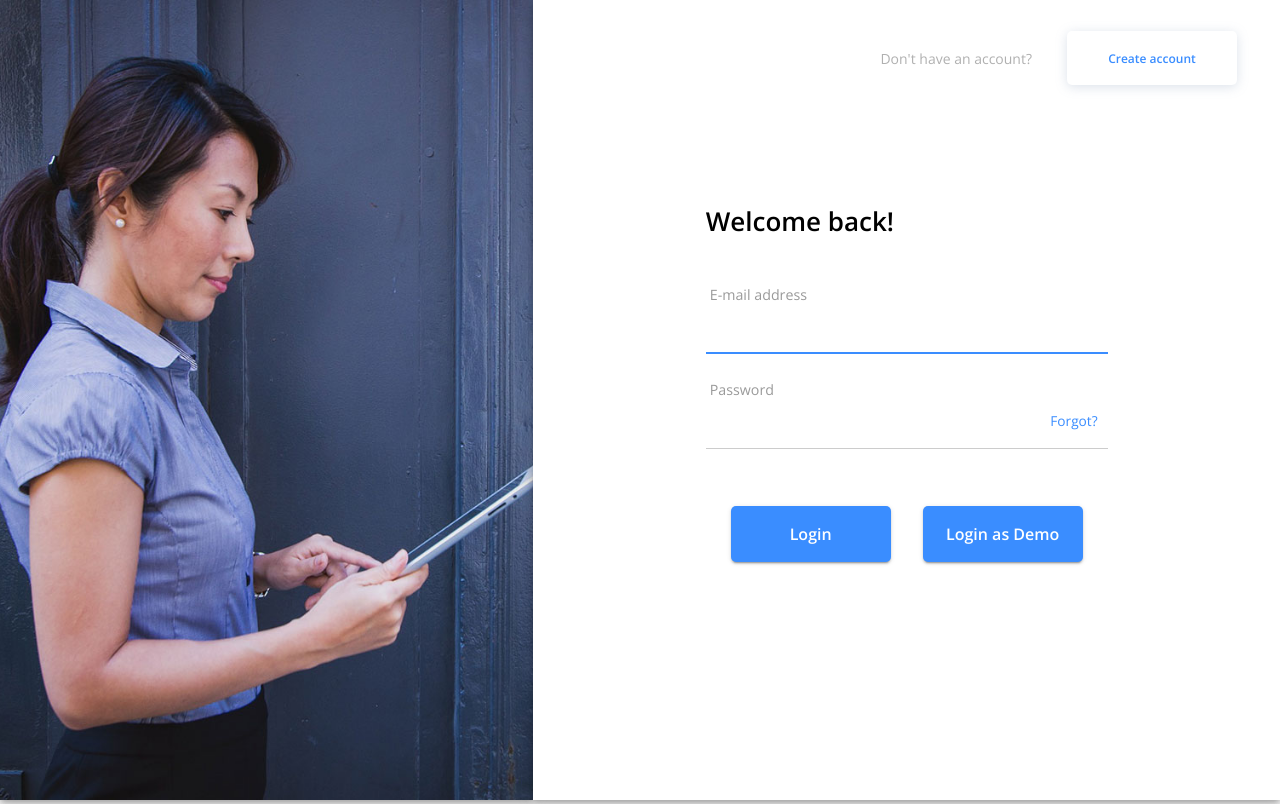
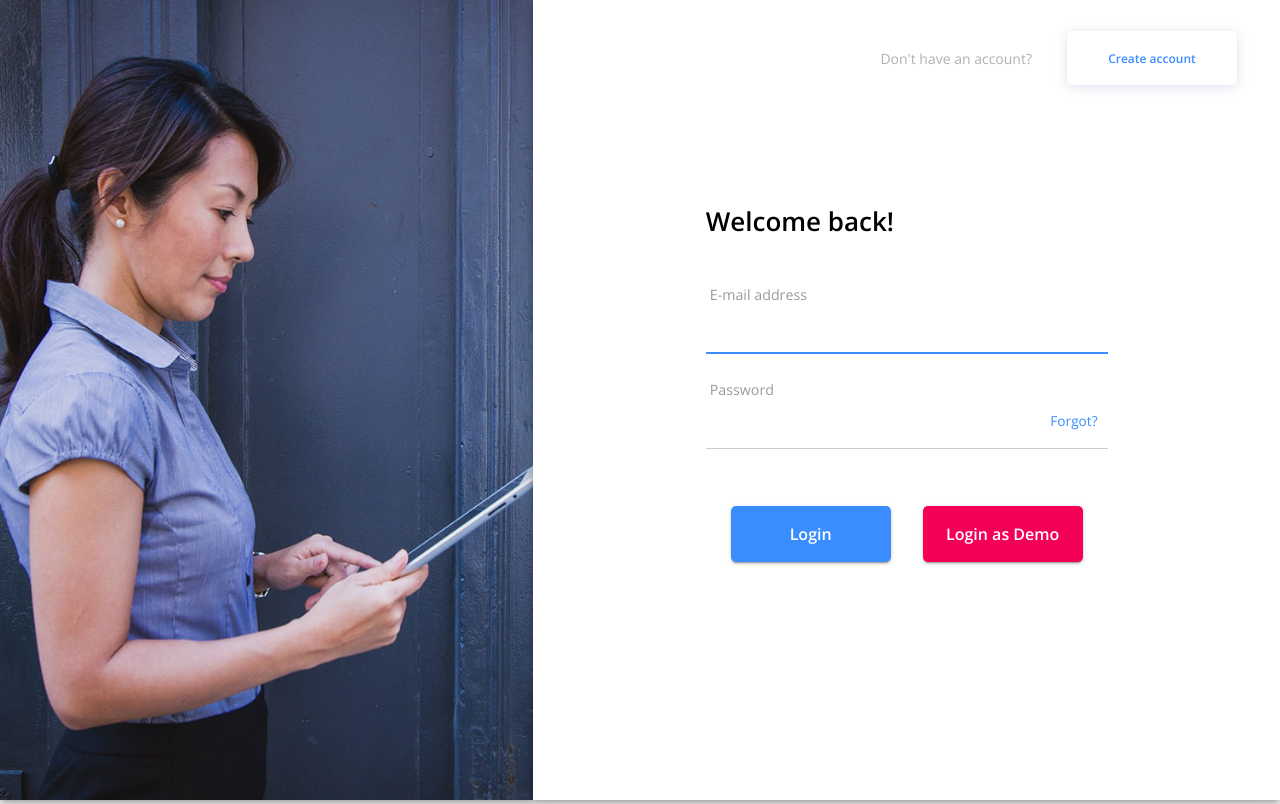
Before and after one commit to hatchways/team-water-polo, a React (Create React App) app in the folder client/: page /login in a window 1280 px wide. Built offline with nearby package versions, Linux system fonts and the light colour scheme; no server answers.

Commit message:
create a seperate component for demo login button

```diff
--- a/client/src/components/AuthHeader/useStyles.ts
+++ b/client/src/components/AuthHeader/useStyles.ts
@@ -7,6 +7,9 @@ const useStyles = makeStyles((theme) => ({
     alignItems: 'center',
     display: 'flex',
     flexWrap: 'wrap',
+    [theme.breakpoints.down('sm')]: {
+      justifyContent: 'center',
+    },
   },
   accAside: {
     fontSize: 14,
--- /dev/null
+++ b/client/src/components/DemoLoginButton/DemoLoginButton.tsx
@@ -0,0 +1,35 @@
+import Button from '@material-ui/core/Button';
+import login from '../../helpers/APICalls/login';
+import useStyles from './useStyles';
+import { useAuth } from '../../context/useAuthContext';
+import { useSnackBar } from '../../context/useSnackbarContext';
+
+export default function DemoButton(): JSX.Element {
+  const classes = useStyles();
+  const { updateLoginContext } = useAuth();
+  const { updateSnackBarMessage } = useSnackBar();
+
+  const demoLogin = async () => {
+    const email = 'demo@demo.com';
+    const password = 'test12345';
+    const data = await login(email, password);
+    if (data.success) {
+      updateLoginContext(data.success);
+    }
+    if (data.error) {
+      updateSnackBarMessage(data.error.message);
+    }
+  };
+  return (
+    <Button
+      onClick={demoLogin}
+      type="button"
+      size="large"
+      variant="contained"
+      color="secondary"
+      className={classes.demo}
+    >
+      Login as Demo
+    </Button>
+  );
+}
--- /dev/null
+++ b/client/src/components/DemoLoginButton/useStyles.ts
@@ -0,0 +1,16 @@
+import { makeStyles } from '@material-ui/core/styles';
+
+const useStyles = makeStyles((theme) => ({
+  demo: {
+    margin: theme.spacing(3, 2, 2),
+    padding: 10,
+    width: 160,
+    height: 56,
+    borderRadius: theme.shape.borderRadius,
+    marginTop: 49,
+    fontSize: 16,
+    fontWeight: 'bold',
+  },
+}));
+
+export default useStyles;
--- a/client/src/pages/Login/Login.tsx
+++ b/client/src/pages/Login/Login.tsx
@@ -37,18 +37,6 @@ export default function Login(): JSX.Element {
     });
   };
 
-  const demoLogin = async () => {
-    const email = 'demo@demo.com';
-    const password = 'test12345';
-    const data = await login(email, password);
-    if (data.success) {
-      updateLoginContext(data.success);
-    }
-    if (data.error) {
-      updateSnackBarMessage(data.error.message);
-    }
-  };
-
   return (
     <Grid container component="main" className={classes.root}>
       <Grid item xs={12} sm={6} md={5} elevation={6} component={Paper} square>
@@ -66,7 +54,7 @@ export default function Login(): JSX.Element {
                 </Typography>
               </Grid>
             </Grid>
-            <LoginForm handleSubmit={handleSubmit} demoLogin={demoLogin} />
+            <LoginForm handleSubmit={handleSubmit} />
           </Box>
           <Box p={1} alignSelf="center" />
         </Box>
--- a/client/src/pages/Login/LoginForm/LoginForm.tsx
+++ b/client/src/pages/Login/LoginForm/LoginForm.tsx
@@ -6,6 +6,7 @@ import * as Yup from 'yup';
 import Typography from '@material-ui/core/Typography';
 import useStyles from './useStyles';
 import { CircularProgress } from '@material-ui/core';
+import DemoLoginButton from '../../../components/DemoLoginButton/DemoLoginButton';
 
 interface Props {
   handleSubmit: (
@@ -24,10 +25,9 @@ interface Props {
       password: string;
     }>,
   ) => void;
-  demoLogin: ({}) => void;
 }
 
-export default function Login({ handleSubmit, demoLogin }: Props): JSX.Element {
+export default function Login({ handleSubmit }: Props): JSX.Element {
   const classes = useStyles();
 
   return (
@@ -89,16 +89,7 @@ export default function Login({ handleSubmit, demoLogin }: Props): JSX.Element {
             <Button type="submit" size="large" variant="contained" color="primary" className={classes.submit}>
               {isSubmitting ? <CircularProgress style={{ color: 'white' }} /> : 'Login'}
             </Button>
-            <Button
-              onClick={demoLogin}
-              type="button"
-              size="large"
-              variant="contained"
-              color="secondary"
-              className={classes.submit}
-            >
-              Login as Demo
-            </Button>
+            <DemoLoginButton />
           </Box>
           <div style={{ height: 95 }} />
         </form>
--- a/client/src/pages/Login/useStyles.ts
+++ b/client/src/pages/Login/useStyles.ts
@@ -14,9 +14,6 @@ const useStyles = makeStyles((theme) => ({
     flexDirection: 'column',
     minHeight: '100vh',
     paddingTop: 23,
-    '& .makeStyles-authHeader-6': {
-      justifyContent: 'center',
-    },
   },
   welcome: {
     fontSize: 26,
--- a/client/src/pages/SignUp/SignUp.tsx
+++ b/client/src/pages/SignUp/SignUp.tsx
@@ -5,7 +5,6 @@ import Grid from '@material-ui/core/Grid';
 import { FormikHelpers } from 'formik';
 import Typography from '@material-ui/core/Typography';
 import useStyles from './useStyles';
-import login from '../../helpers/APICalls/login';
 import register from '../../helpers/APICalls/register';
 import SignUpForm from './SignUpForm/SignUpForm';
 import AuthHeader from '../../components/AuthHeader/AuthHeader';
@@ -39,22 +38,6 @@ export default function Register(): JSX.Element {
     });
   };
 
-  const demoLogin = () => {
-    const email = 'demo@demo.com';
-    const password = 'test12345';
-    login(email, password).then((data) => {
-      if (data.error) {
-        updateSnackBarMessage(data.error.message);
-      } else if (data.success) {
-        updateLoginContext(data.success);
-      } else {
-        // should not get here from backend but this catch is for an unknown issue
-        console.error({ data });
-        updateSnackBarMessage('An unexpected error occurred. Please try again');
-      }
-    });
-  };
-
   return (
     <Grid container component="main" className={classes.root}>
       <Grid item xs={12} sm={6} md={5} elevation={6} component={Paper} square>
@@ -72,7 +55,7 @@ export default function Register(): JSX.Element {
                 </Typography>
               </Grid>
             </Grid>
-            <SignUpForm handleSubmit={handleSubmit} demoLogin={demoLogin} />
+            <SignUpForm handleSubmit={handleSubmit} />
           </Box>
           <Box p={1} alignSelf="center" />
         </Box>
--- a/client/src/pages/SignUp/SignUpForm/SignUpForm.tsx
+++ b/client/src/pages/SignUp/SignUpForm/SignUpForm.tsx
@@ -6,6 +6,7 @@ import * as Yup from 'yup';
 import Typography from '@material-ui/core/Typography';
 import useStyles from './useStyles';
 import { CircularProgress } from '@material-ui/core';
+import DemoLoginButton from '../../../components/DemoLoginButton/DemoLoginButton';
 
 interface Props {
   handleSubmit: (
@@ -27,10 +28,9 @@ interface Props {
       username: string;
     }>,
   ) => void;
-  demoLogin: ({}) => void;
 }
 
-const SignUpForm = ({ handleSubmit, demoLogin }: Props): JSX.Element => {
+const SignUpForm = ({ handleSubmit }: Props): JSX.Element => {
   const classes = useStyles();
 
   return (
@@ -112,16 +112,7 @@ const SignUpForm = ({ handleSubmit, demoLogin }: Props): JSX.Element => {
             <Button type="submit" size="large" variant="contained" color="primary" className={classes.submit}>
               {isSubmitting ? <CircularProgress style={{ color: 'white' }} /> : 'Create'}
             </Button>
-            <Button
-              onClick={demoLogin}
-              type="button"
-              size="large"
-              variant="contained"
-              color="secondary"
-              className={classes.submit}
-            >
-              Login as Demo
-            </Button>
+            <DemoLoginButton />
           </Box>
         </form>
       )}
--- a/client/src/pages/SignUp/useStyles.ts
+++ b/client/src/pages/SignUp/useStyles.ts
@@ -14,9 +14,6 @@ const useStyles = makeStyles(() => ({
     flexDirection: 'column',
     minHeight: '100vh',
     paddingTop: 23,
-    '& .makeStyles-authHeader-6': {
-      justifyContent: 'center',
-    },
   },
   welcome: {
     fontSize: 26,
```
